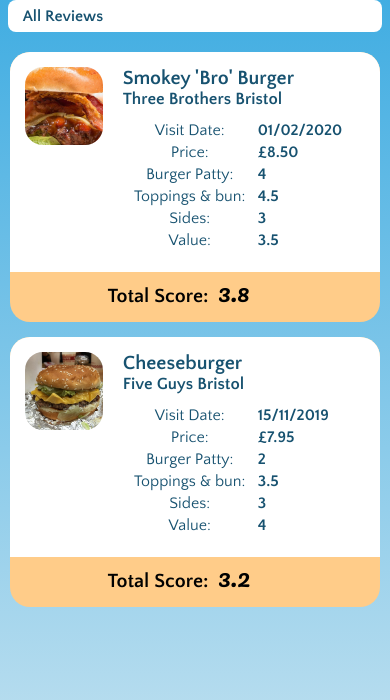
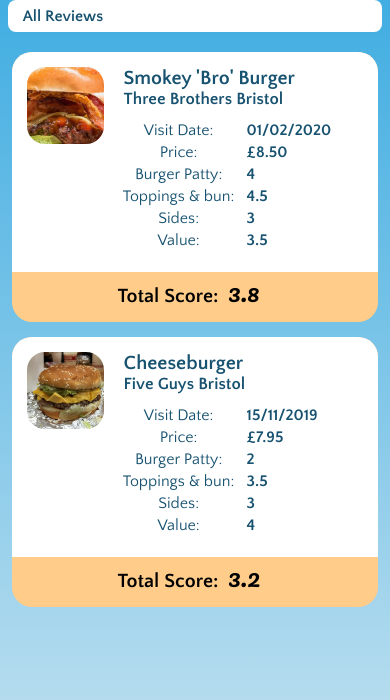
Before and after one commit to markandmarkup/niceburg, a PHP site: page / in a window 390 px wide. Shown: the part 110-810 px from the top of the page. Run offline with PHP 8.4, Linux system fonts and the light colour scheme.

Commit message:
Code Review Changes complete

```diff
--- a/styles.css
+++ b/styles.css
@@ -201,11 +201,11 @@ h5 {
 
     .rating {
         margin: 7px auto;
+        width: 155px;
     }
 
     .item-titles {
         min-width: 250px;
-        font-size: 50%;
     }
 
     .stats {
@@ -224,4 +224,17 @@ h5 {
         font-size: 1.7rem;
     }
 
+    .item-titles {
+        min-width: unset;
+    }
+
+    .review {
+        width: 98%;
+        min-width: unset;
+    }
+
+    .stats {
+        margin-left: 8px;
+    }
+
 }
```
